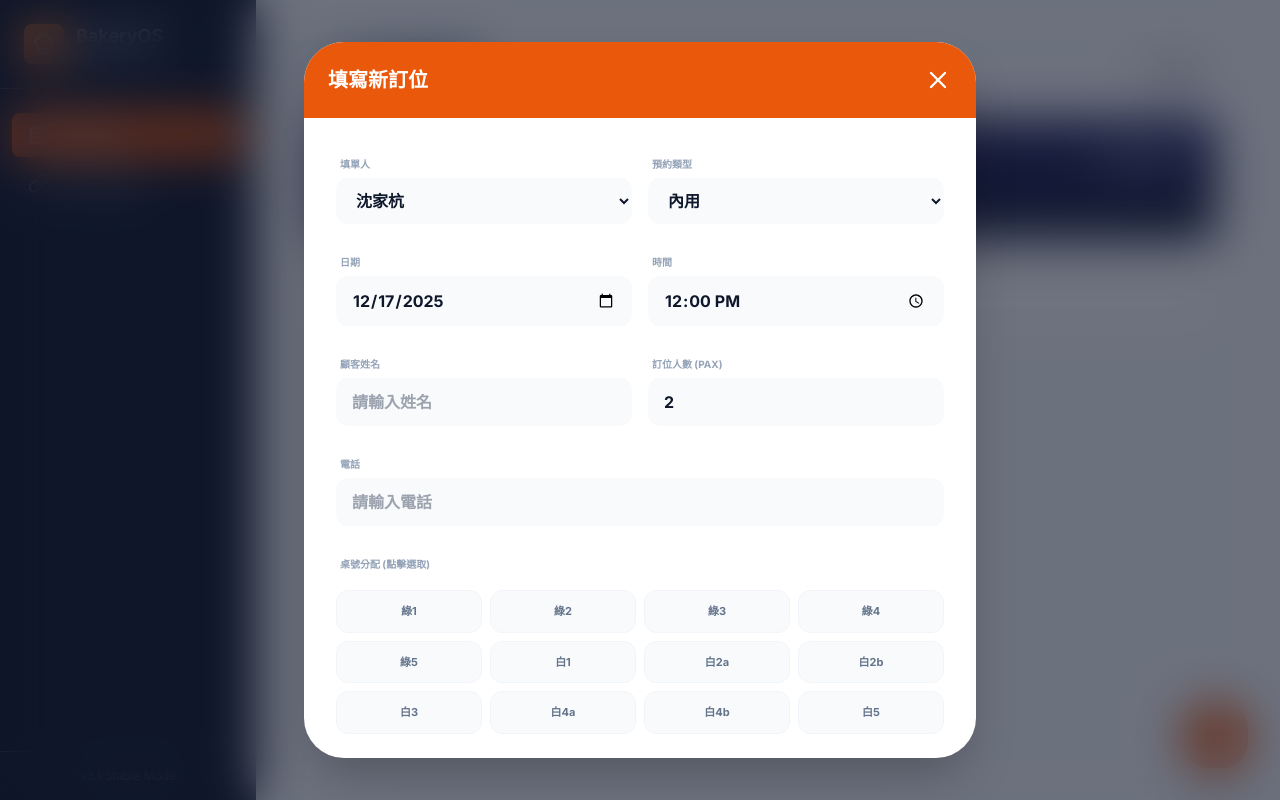
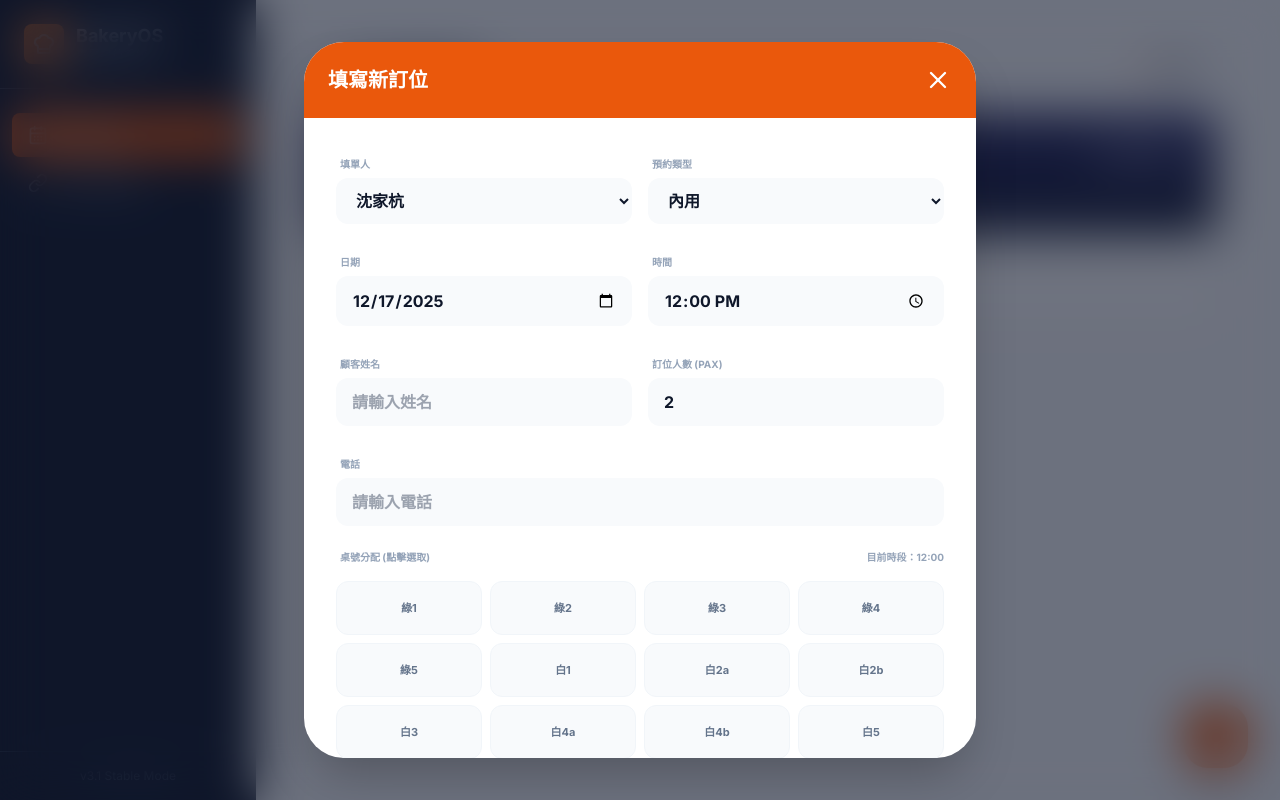
Before and after one commit to davidshen-homeboat/-, a React (Vite) app: page / in a window 1280 px wide. Both pictures are taken after a click on the button 1216 px from the left and 736 px from the top of the page. Built offline with nearby package versions, Linux system fonts and the light colour scheme.

Commit message:
feat: Add ExternalLink icon to App component
Introduces the `ExternalLink` icon to the `lucide-react` import in `App.tsx`. This icon is intended for future use, likely related to external linking functionalities within the reservation management dashboard.

```diff
--- a/App.tsx
+++ b/App.tsx
@@ -1,6 +1,6 @@
 
 import React, { useState, useEffect, useMemo } from 'react';
-import { Search, Link as LinkIcon, Plus, Trash2, Phone, Calendar as CalendarIcon, Menu, ChefHat, Users, Inbox, RefreshCw, Loader2, X, Save, Globe, FileSpreadsheet, Database, ClipboardList, CheckCircle2, AlertCircle, Info, UserCheck, MessageSquare, Clock, ShieldAlert, CheckCircle, Ban, CalendarDays, Pencil } from 'lucide-react';
+import { Search, Link as LinkIcon, Plus, Trash2, Phone, Calendar as CalendarIcon, Menu, ChefHat, Users, Inbox, RefreshCw, Loader2, X, Save, Globe, FileSpreadsheet, Database, ClipboardList, CheckCircle2, AlertCircle, Info, UserCheck, MessageSquare, Clock, ShieldAlert, CheckCircle, Ban, CalendarDays, Pencil, ExternalLink } from 'lucide-react';
 import Sidebar from './components/Sidebar';
 import AnalysisCard from './components/AnalysisCard';
 import { AppView, Reservation, DataSource } from './types';
@@ -20,7 +20,7 @@ function App() {
   const [isSyncingToCloud, setIsSyncingToCloud] = useState(false);
   const [syncProgress, setSyncProgress] = useState(0);
 
-  // 緩衝區：存儲剛修改過的資料，直到雲端確認更新完成
+  // 緩衝區與黑名單，用於處理同步延遲
   const [localModifiedBuffer, setLocalModifiedBuffer] = useState<Map<string, Reservation>>(new Map());
   const [syncBlacklist, setSyncBlacklist] = useState<{name: string, date: string, time: string}[]>([]);
 
@@ -50,6 +50,8 @@ function App() {
   const [syncingAll, setSyncingAll] = useState(false);
   const [searchTerm, setSearchTerm] = useState('');
 
+  const activeSource = dataSources[0];
+
   useEffect(() => {
     localStorage.setItem(STORAGE_KEY_RESERVATIONS, JSON.stringify(reservations.slice(0, 500)));
   }, [reservations]);
@@ -64,8 +66,9 @@ function App() {
     return hrs * 60 + (mins || 0);
   };
 
-  const { slotConflicts, occupiedTables } = useMemo(() => {
-    if (!isModalOpen || !form.date || !form.time) return { slotConflicts: [], occupiedTables: new Set<string>() };
+  // 桌位佔用狀態分析：現在會記錄佔用者的姓名
+  const { slotConflicts, occupiedTableMap } = useMemo(() => {
+    if (!isModalOpen || !form.date || !form.time) return { slotConflicts: [], occupiedTableMap: new Map<string, string>() };
     const currentSource = editingReservation ? dataSources.find(s => s.id === editingReservation.sourceId) : dataSources[0];
     const duration = currentSource?.diningDuration || 90;
     const startMins = timeToMinutes(form.time);
@@ -81,13 +84,13 @@ function App() {
       return (startMins < resEnd) && (endMins > resStart);
     });
 
-    const occupied = new Set<string>();
+    const tableMap = new Map<string, string>();
     conflicts.forEach(c => {
       const tables = (c.table || '').split(', ').filter(Boolean);
-      tables.forEach(t => occupied.add(t));
+      tables.forEach(t => tableMap.set(t, c.customerName));
     });
 
-    return { slotConflicts: conflicts, occupiedTables: occupied };
+    return { slotConflicts: conflicts, occupiedTableMap: tableMap };
   }, [isModalOpen, form.date, form.time, reservations, dataSources, editingReservation]);
 
   const syncToGoogleSheet = async (payload: any) => {
@@ -103,6 +106,7 @@ function App() {
       });
       return true;
     } catch (e) {
+      console.error("Sync Error:", e);
       return false;
     }
   };
@@ -121,35 +125,26 @@ function App() {
         }
 
         setReservations(prev => {
-          // 核心邏輯：過濾並處理緩衝區資料
           const newProcessedRemote = allRemote.filter(r => {
-            // 1. 黑名單檢查 (已刪除的資料)
             const isBlacklisted = syncBlacklist.some(d => d.name === r.customerName.trim() && d.date === r.date && r.time.substring(0,5) === d.time);
             if (isBlacklisted) return false;
 
-            // 2. 緩衝區檢查 (剛修改的資料)
-            // 識別碼使用：姓名 + 日期 + 時間
             const key = `${r.customerName.trim()}_${r.date}_${r.time.substring(0,5)}`;
             const buffered = localModifiedBuffer.get(key);
 
             if (buffered) {
-              // 如果雲端資料跟緩衝區的人數/桌號/備註還不一致，說明雲端還沒更新，排除這筆雲端資料
               const isConsistent =
                 buffered.pax === r.pax &&
                 buffered.table === r.table &&
                 buffered.notes === r.notes &&
                 buffered.type === r.type &&
                 buffered.phone === r.phone;
-
-              if (!isConsistent) return false; // 排除不一致的雲端「舊」資料
+              if (!isConsistent) return false;
             }
             return true;
           });
 
-          // 獲取目前本地獨有的資料 (包含正在緩衝的)
           const currentLocalOnly = prev.filter(p => p.isLocal);
-
-          // 合併：本地資料 + 處理後的雲端資料
           const merged = [...currentLocalOnly];
           newProcessedRemote.forEach(remote => {
             const exists = merged.some(m =>
@@ -159,7 +154,6 @@ function App() {
             );
             if (!exists) merged.push(remote);
           });
-
           return merged;
         });
 
@@ -195,7 +189,6 @@ function App() {
     const tableString = selectedTables.sort().join(', ');
     const now = Date.now();
 
-    // 建立新資料物件
     const resPayload: Reservation = {
       id: editingReservation ? editingReservation.id : `local-${now}`,
       customerName: (form.customerName || '').trim(),
@@ -219,18 +212,13 @@ function App() {
         date: editingReservation.date,
         time: editingReservation.time.substring(0, 5)
       };
-
-      // 更新緩衝區：讓 App 知道這筆資料處於「更新中」狀態
       const bufferKey = `${resPayload.customerName.trim()}_${resPayload.date}_${resPayload.time.substring(0,5)}`;
       setLocalModifiedBuffer(prev => new Map(prev).set(bufferKey, resPayload));
-
-      // 本地狀態立即反應
       setReservations(prev => prev.map(r => r.id === editingReservation.id ? resPayload : r));
     } else {
       setReservations(prev => [resPayload, ...prev]);
     }
 
-    // 發送覆蓋指令：包含舊識別資訊與新數據
     const success = await syncToGoogleSheet({
       action: editingReservation ? 'update' : 'create',
       oldName: oldInfo?.name,
@@ -241,19 +229,10 @@ function App() {
 
     if (success) {
       setReservations(prev => prev.map(r => r.id === resPayload.id ? { ...r, syncStatus: 'synced', isLocal: true } : r));
-      // 成功後立即觸發一次同步確認
       setTimeout(() => handleSyncAll(true), 3000);
-
-      // 5分鐘後自動清除緩衝，這是一個安全網
       if (editingReservation) {
         const bufferKey = `${resPayload.customerName.trim()}_${resPayload.date}_${resPayload.time.substring(0,5)}`;
-        setTimeout(() => {
-          setLocalModifiedBuffer(prev => {
-            const next = new Map(prev);
-            next.delete(bufferKey);
-            return next;
-          });
-        }, 300000);
+        setTimeout(() => setLocalModifiedBuffer(prev => { const next = new Map(prev); next.delete(bufferKey); return next; }), 300000);
       }
     }
 
@@ -266,33 +245,43 @@ function App() {
   const handleDeleteReservation = async (res: Reservation) => {
     const primarySource = dataSources.find(s => s.writeUrl && s.writeUrl.includes('/exec'));
     if (!primarySource) return alert("請先設定 Apps Script 寫入網址。");
-    if (!confirm(`確定要徹底刪除「${res.customerName}」嗎？`)) return;
+    if (!confirm(`確定要徹底刪除「${res.customerName}」嗎？\n此動作將會同步刪除雲端試算表上的資料。`)) return;
 
     const deleteInfo = { name: res.customerName.trim(), date: res.date, time: res.time.substring(0,5) };
+
+    // 先在本地排除此資料
     setSyncBlacklist(prev => [...prev, deleteInfo]);
     setReservations(prev => prev.filter(r => r.id !== res.id));
 
     setIsSyncingToCloud(true);
-    const success = await syncToGoogleSheet({ action: 'delete', oldName: deleteInfo.name, oldDate: deleteInfo.date, oldTime: deleteInfo.time });
+    // 發送刪除指令，包含更詳細的識別資訊以防誤刪
+    const success = await syncToGoogleSheet({
+      action: 'delete',
+      oldName: deleteInfo.name,
+      oldDate: deleteInfo.date,
+      oldTime: deleteInfo.time,
+      type: res.type,
+      phone: res.phone
+    });
     setIsSyncingToCloud(false);
 
     if (success) {
-      setTimeout(() => handleSyncAll(true), 4000);
+      // 刪除後不立即同步，等雲端完成
+      setTimeout(() => handleSyncAll(true), 5000);
       setTimeout(() => setSyncBlacklist(prev => prev.filter(d => d !== deleteInfo)), 600000);
+    } else {
+      alert("同步刪除失敗，請檢查 Apps Script 權限。");
     }
   };
 
   const handleTableToggle = (table: string) => {
-    if (occupiedTables.has(table)) return;
+    if (occupiedTableMap.has(table)) return;
     setSelectedTables(prev => prev.includes(table) ? prev.filter(t => t !== table) : [...prev, table]);
   };
 
   const filteredReservations = useMemo(() => {
     const s = searchTerm.toLowerCase();
-    return reservations.filter(r => {
-      // 搜尋過濾
-      return (r.customerName && r.customerName.toLowerCase().includes(s)) || (r.phone && r.phone.includes(s));
-    });
+    return reservations.filter(r => (r.customerName && r.customerName.toLowerCase().includes(s)) || (r.phone && r.phone.includes(s)));
   }, [reservations, searchTerm]);
 
   const groupedRes = useMemo(() => {
@@ -322,9 +311,20 @@ function App() {
           {currentView === AppView.RESERVATIONS ? (
             <div className="space-y-6">
               <div className="flex justify-between items-end">
-                <div>
+                <div className="space-y-1">
                   <h1 className="text-2xl font-black text-slate-800 tracking-tight">訂位管理戰情室</h1>
-                  <p className="text-slate-400 text-[10px] font-bold uppercase tracking-widest">Google Sheet 即時連線中</p>
+                  {activeSource && (
+                    <a
+                      href={activeSource.url.split('/export')[0]}
+                      target="_blank"
+                      rel="noopener noreferrer"
+                      className="inline-flex items-center gap-1.5 text-orange-600 hover:text-orange-700 font-bold text-[11px] bg-orange-50 px-2 py-1 rounded-md transition-colors"
+                    >
+                      <FileSpreadsheet className="w-3 h-3" />
+                      連線中：{activeSource.name}
+                      <ExternalLink className="w-2.5 h-2.5" />
+                    </a>
+                  )}
                 </div>
                 <div className="flex gap-2">
                   <button onClick={() => handleSyncAll()} disabled={syncingAll} className="p-3 bg-white border rounded-2xl text-xs font-black shadow-sm flex items-center gap-2 transition-all active:scale-95 disabled:opacity-50">
@@ -422,7 +422,6 @@ function App() {
                   <h1 className="text-4xl font-black relative z-10">資料來源設定</h1>
                   <p className="text-slate-400 mt-2 relative z-10 font-bold">設定 Google 試算表 CSV 下載與 Apps Script 網址。</p>
                </div>
-               {/* 略過設定部分，維持原樣 */}
                <div className="bg-white rounded-[40px] shadow-xl border p-8 space-y-6">
                   <h3 className="font-black text-slate-800 text-xl flex items-center gap-2"><Globe className="text-orange-600" /> 連線設定</h3>
                   <div className="space-y-4">
@@ -438,9 +437,9 @@ function App() {
                       setLoadingSource(true);
                       const sId = Date.now().toString();
                       fetchCsvStreaming(newUrl, () => {}).then(csv => mapReservationsCSVAsync(csv, sId)).then(data => {
-                          setDataSources([...dataSources, {
+                          setDataSources([{
                             id: sId,
-                            name: newName || '新店鋪',
+                            name: newName || '預設店鋪',
                             url: newUrl,
                             writeUrl: newWriteUrl,
                             type: 'RESERVATIONS',
@@ -448,7 +447,7 @@ function App() {
                             status: 'ACTIVE',
                             diningDuration: newDuration
                           }]);
-                          setReservations(prev => [...data, ...prev]);
+                          setReservations(data);
                           setCurrentView(AppView.RESERVATIONS);
                       }).finally(() => setLoadingSource(false));
                   }} disabled={loadingSource} className="w-full bg-orange-600 text-white py-5 rounded-3xl font-black text-lg transition-all active:scale-95 disabled:opacity-50 shadow-xl shadow-orange-500/20">
@@ -469,7 +468,6 @@ function App() {
                     <button onClick={() => !isSyncingToCloud && setIsModalOpen(false)}><X className="w-7 h-7" /></button>
                   </div>
                   <div className="p-8 space-y-6 max-h-[80vh] overflow-y-auto custom-scrollbar">
-                      {/* 表單內容維持原樣，但 Save 按鈕會觸發新的 handleSaveReservation */}
                       <div className="grid grid-cols-2 gap-4">
                         <div className="space-y-1">
                           <label className="text-[10px] font-black text-slate-400 uppercase ml-1">填單人</label>
@@ -507,17 +505,29 @@ function App() {
                       </div>
 
                       <div className="space-y-4">
-                        <label className="text-[10px] font-black text-slate-400 uppercase ml-1">桌號分配 (點擊選取)</label>
+                        <div className="flex justify-between items-center">
+                          <label className="text-[10px] font-black text-slate-400 uppercase ml-1">桌號分配 (點擊選取)</label>
+                          <span className="text-[10px] font-bold text-slate-400">目前時段：{form.time}</span>
+                        </div>
                         <div className="grid grid-cols-4 gap-2">
                           {TABLE_OPTIONS.map(t => {
-                            const isOccupied = occupiedTables.has(t);
+                            const occupiedByName = occupiedTableMap.get(t);
+                            const isOccupied = !!occupiedByName;
                             const isSelected = selectedTables.includes(t);
                             return (
-                              <button key={t} onClick={() => handleTableToggle(t)} disabled={isOccupied} className={`py-3 rounded-xl border text-[11px] font-black transition-all ${
-                                isSelected ? 'bg-indigo-600 text-white border-indigo-600' :
-                                isOccupied ? 'bg-rose-50 text-rose-200 border-rose-100 cursor-not-allowed' :
-                                'bg-slate-50 text-slate-500 border-slate-100 hover:border-slate-300'
-                              }`}>{t}</button>
+                              <button
+                                key={t}
+                                onClick={() => handleTableToggle(t)}
+                                disabled={isOccupied}
+                                className={`py-3 px-1 rounded-xl border flex flex-col items-center justify-center gap-0.5 transition-all min-h-[54px] ${
+                                  isSelected ? 'bg-indigo-600 text-white border-indigo-600' :
+                                  isOccupied ? 'bg-rose-50 text-rose-300 border-rose-100 cursor-not-allowed' :
+                                  'bg-slate-50 text-slate-500 border-slate-100 hover:border-slate-300'
+                                }`}
+                              >
+                                <span className="text-[11px] font-black leading-none">{t}</span>
+                                {isOccupied && <span className="text-[8px] font-bold opacity-70 line-clamp-1">{occupiedByName}</span>}
+                              </button>
                             );
                           })}
                         </div>
```
